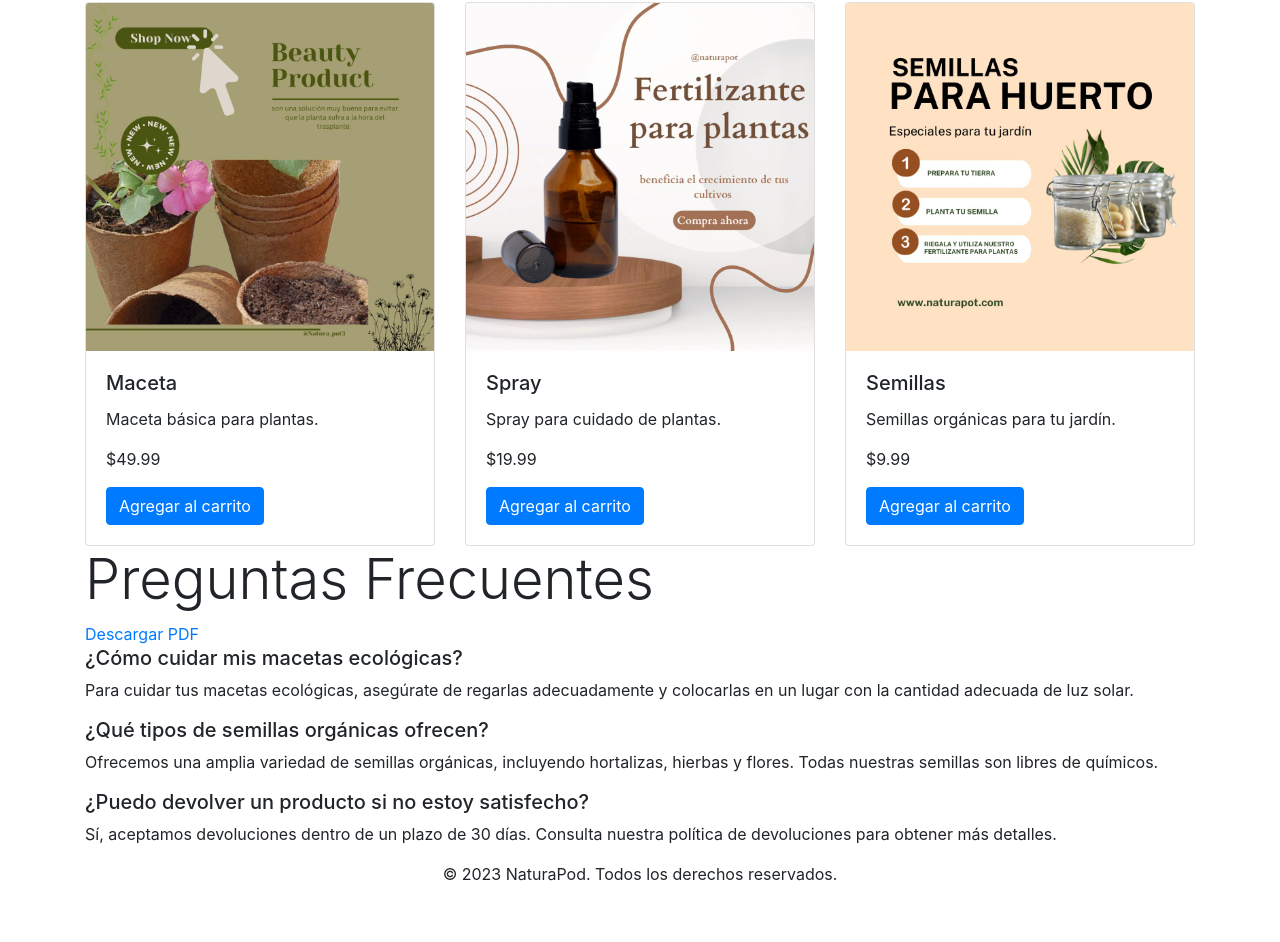
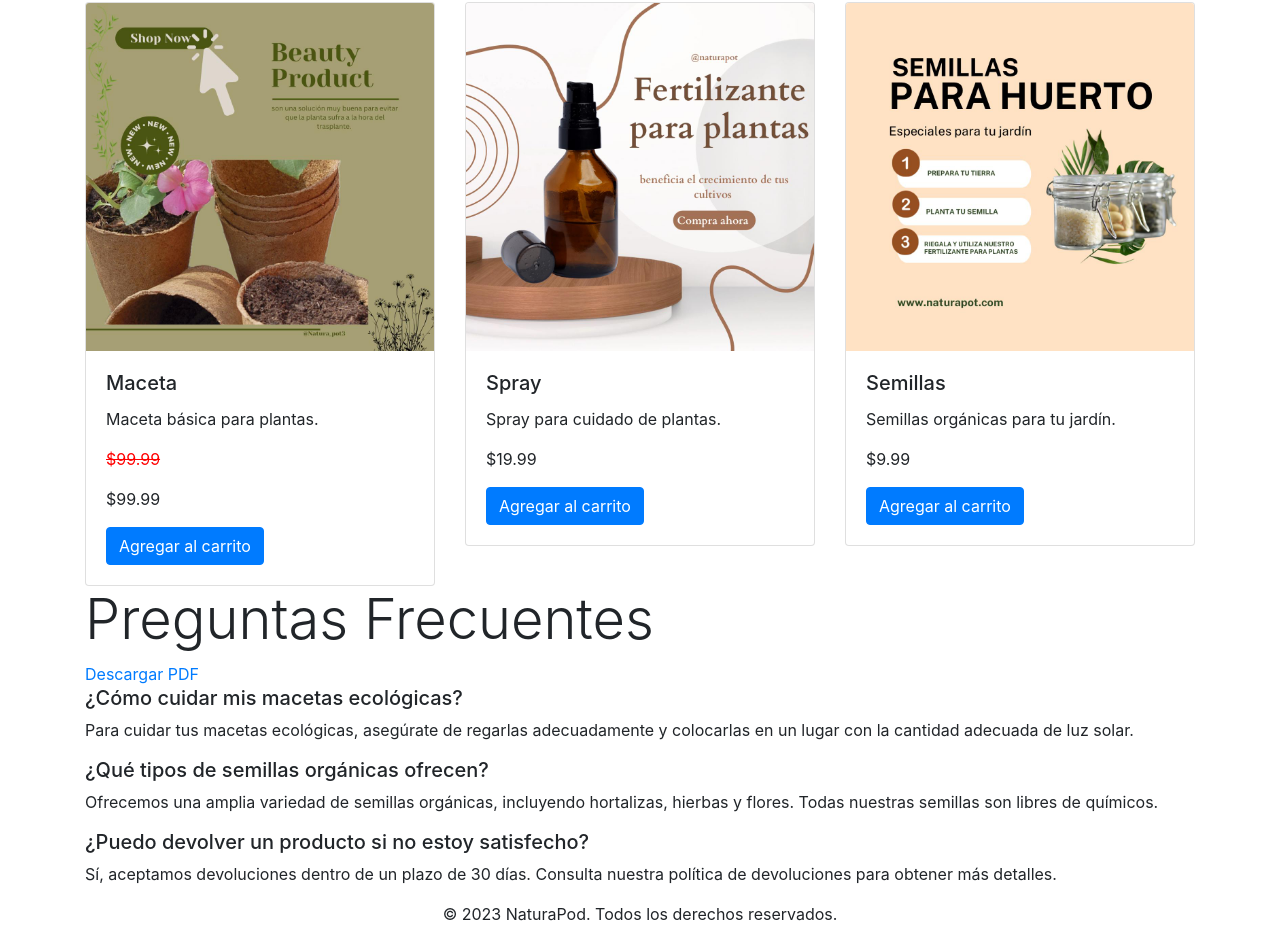
Before and after one commit to JollyJolli/Naturepod, a plain HTML site: page index.html in a window 1280 px wide. Shown: the part 470-1412 px from the top of the page. Before the commit the page ends 1372 px from the top, so only its background shows below. Drawn offline with nearby package versions, Linux system fonts and the light colour scheme.

Commit message:
Update index.html

```diff
--- a/index.html
+++ b/index.html
@@ -67,30 +67,11 @@
             <h5 class="card-title">Maceta</h5>
             <p class="card-text">Maceta básica para plantas.</p>
             <p class="card-text original-price" style="color: red; text-decoration: line-through;">$99.99</p>
-            <p class="card-text discount-price">$49.99</p>
+            <p class="card-text discount-price">$99.99</p>
             <a href="#" class="btn btn-primary">Agregar al carrito</a>
         </div>
     </div>
 </div>
-
-<script>
-    // JavaScript para cambiar dinámicamente el precio
-    document.addEventListener("DOMContentLoaded", function () {
-        var originalPrice = document.querySelector(".original-price");
-        var discountPrice = document.querySelector(".discount-price");
-
-        // Puedes ajustar el porcentaje de descuento según tus necesidades
-        var discountPercentage = 50; // 50% de descuento
-
-        // Calcular el precio con descuento
-        var originalPriceValue = parseFloat(originalPrice.innerText.replace("$", ""));
-        var discountedPriceValue = originalPriceValue * (1 - discountPercentage / 100);
-
-        // Mostrar el precio con descuento y ocultar el precio original
-        originalPrice.style.display = "none";
-        discountPrice.innerText = "$" + discountedPriceValue.toFixed(2);
-    });
-</script>
 
 
         <!-- Tarjeta para la venta de spray -->
```
